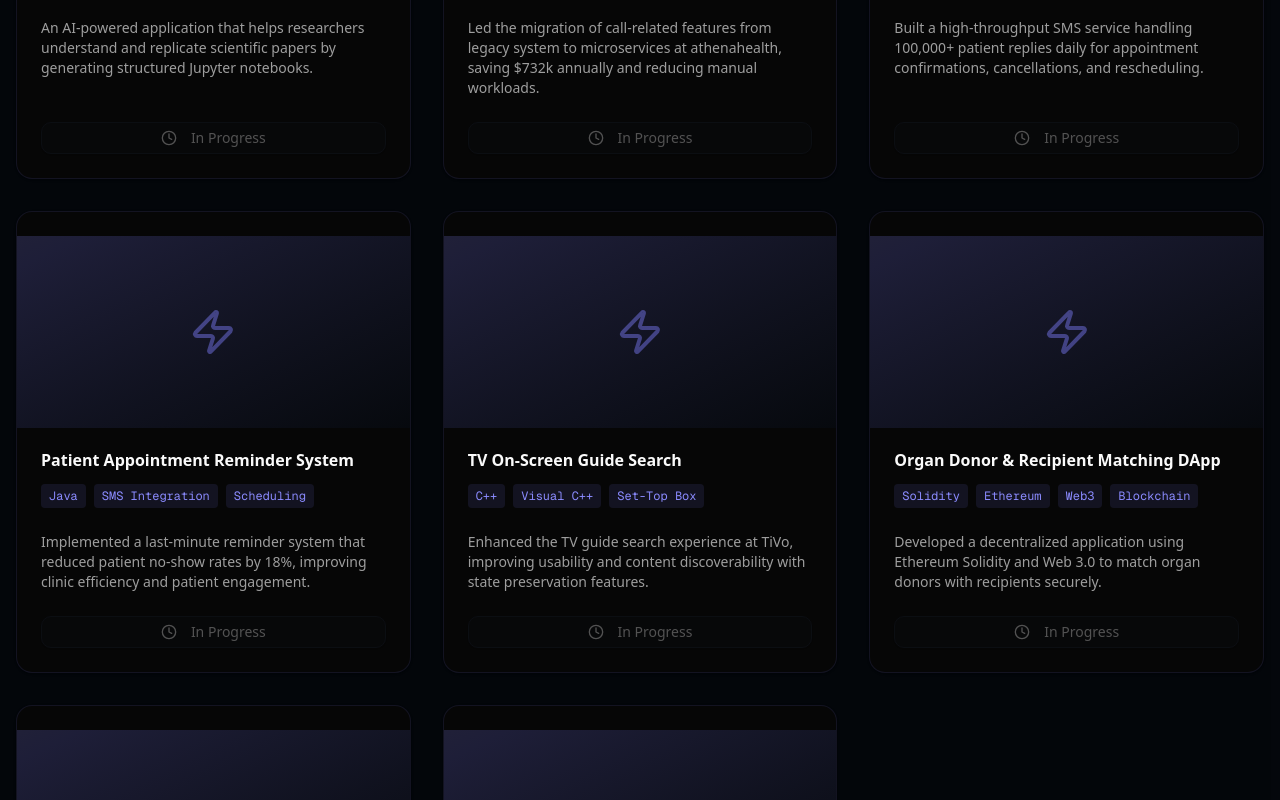
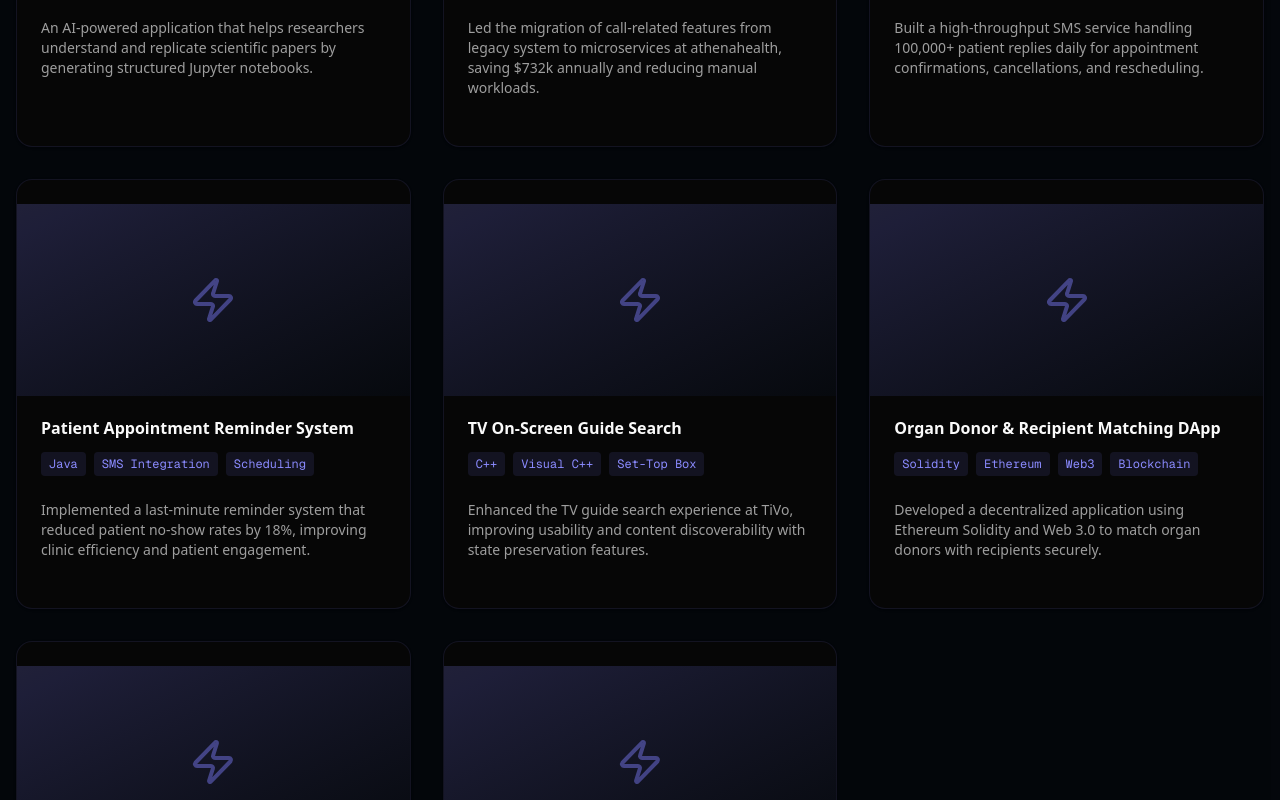
Before and after one commit to RagaMouniBatchu/RagaMouniBatchu.github.io, a Next.js app: page / in a window 1280 px wide. Shown: the part 7060-7860 px from the top of the page. Built offline with nearby package versions, Linux system fonts and the light colour scheme.

Commit message:
Remove In Progress badge from projects without public links
Co-Authored-By: Claude Opus 5.5 <noreply@anthropic.com>
Claude-Session: https://claude.ai/code/session_01CiZsy6upshVFCarXbQwWtK

```diff
--- a/src/components/projects-section.tsx
+++ b/src/components/projects-section.tsx
@@ -2,7 +2,7 @@
 
 import { Card, CardContent, CardDescription, CardFooter, CardHeader, CardTitle } from "@/components/ui/card";
 import { Button } from "@/components/ui/button";
-import { Github, Zap, Clock, ExternalLink } from "lucide-react";
+import { Github, Zap, ExternalLink } from "lucide-react";
 import { motion } from "framer-motion";
 
 const projects = [
@@ -141,11 +141,6 @@ export function ProjectsSection() {
                                             <a href={project.github} target="_blank" rel="noopener noreferrer"><Github className="mr-2 h-4 w-4" /> Code</a>
                                         </Button>
                                     )}
-                                    {!isLinkAvailable(project.link) && !isLinkAvailable(project.github) && (
-                                        <Button variant="outline" size="sm" className="w-full bg-muted/50 text-muted-foreground cursor-not-allowed" disabled>
-                                            <Clock className="w-4 h-4 mr-2" /> In Progress
-                                        </Button>
-                                    )}
                                 </CardFooter>
                             </Card>
                         </motion.div>
```
